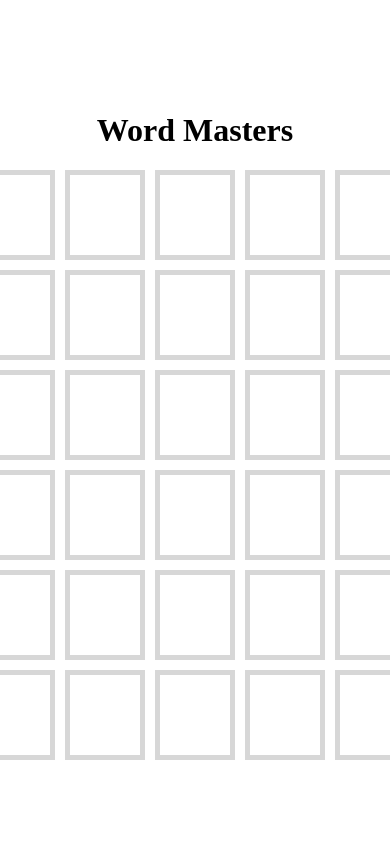
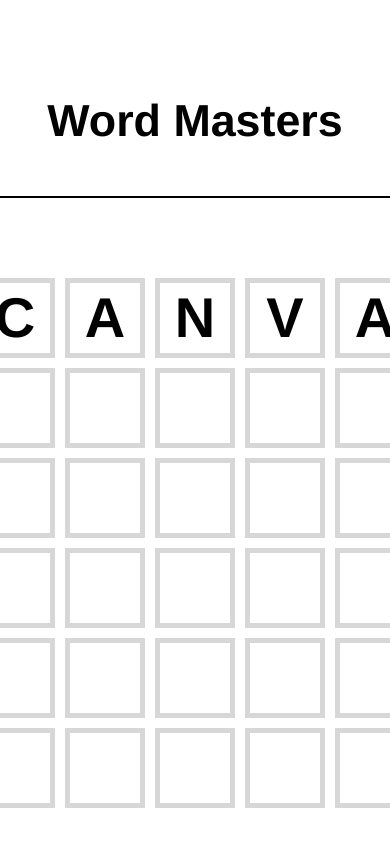
Before and after one commit to wrfmartinez/word-masters, a plain HTML site: page index.html in a window 390 px wide. Shown: the top 846 px of the page. Drawn offline with Linux system fonts and the light colour scheme.

Commit message:
Adjust responsiveness of board and change font of the game title

```diff
--- a/index.html
+++ b/index.html
@@ -13,11 +13,11 @@
   </header>
   <main class="game-board">
     <div class="row">
-      <div class="box col"></div>
-      <div class="box col"></div>
-      <div class="box col"></div>
-      <div class="box col"></div>
-      <div class="box col"></div>
+      <div class="box col">C</div>
+      <div class="box col">A</div>
+      <div class="box col">N</div>
+      <div class="box col">V</div>
+      <div class="box col">A</div>
     </div>
     <div class="row">
       <div class="box col"></div>
--- a/styles.css
+++ b/styles.css
@@ -8,12 +8,22 @@ body {
   justify-content: center;
   align-items: center;
   height: 100dvh;
+  font-family: Helvetica, Verdana, Geneva, Tahoma, sans-serif;
+  font-weight: bold;
+  font-size: 3.5em;
+}
+
+.game-title {
+  font-size: 0.8em;
+  margin-bottom: 50px;
 }
 
 .game-board {
   display: grid;
   justify-content: center;
   height: 800px;
+  border-top: 2px solid black;
+  padding-top: 80px;
 }
 
 .row {
@@ -24,10 +34,14 @@ body {
 
 .col {
   width: 120px;
+  height: 120px;
   margin-bottom: 10px;
 }
 
 .box {
+  display: flex;
+  justify-content: center;
+  align-items: center;
   border: 5px solid rgb(215, 215, 215)
 }
 
@@ -40,5 +54,6 @@ body {
 
   .col {
     width: 80px;
+    height: 80px;
   }
 }
```
